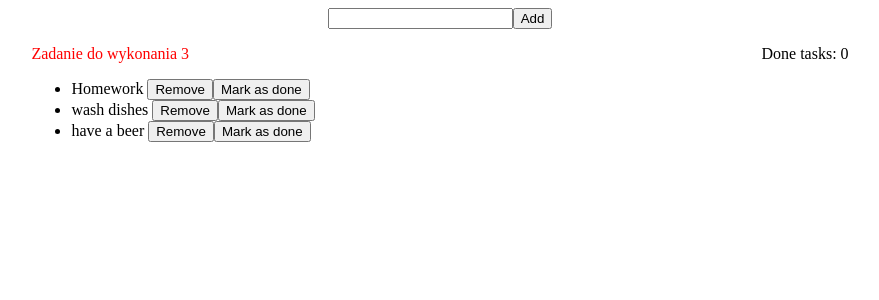
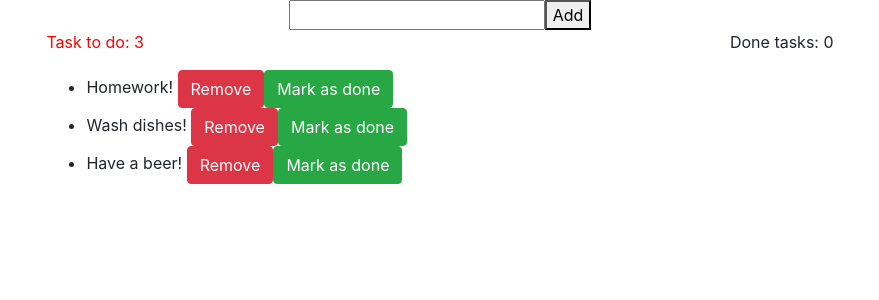
Before and after one commit to gecko031/PSweb, an Angular app: page / in a window 1280 px wide. Shown: the top 300 px of the page, without its empty margins (200-1079 px from the left). Built offline with nearby package versions, Linux system fonts and the light colour scheme.

Commit message:
pipe usage

```diff
--- a/angular.json
+++ b/angular.json
@@ -23,7 +23,8 @@
               "src/assets"
             ],
             "styles": [
-              "src/styles.css"
+              "src/styles.css",
+              "node_modules/bootstrap/dist/css/bootstrap.min.css"
             ],
             "scripts": []
           },
@@ -73,6 +74,7 @@
             "karmaConfig": "src/karma.conf.js",
             "styles": [
               "src/styles.css"
+
             ],
             "scripts": [],
             "assets": [
--- a/package.json
+++ b/package.json
@@ -20,6 +20,7 @@
     "@angular/platform-browser": "^6.1.0",
     "@angular/platform-browser-dynamic": "^6.1.0",
     "@angular/router": "^6.1.0",
+    "bootstrap": "^4.3.1",
     "core-js": "^2.5.4",
     "rxjs": "~6.2.0",
     "zone.js": "~0.8.26"
--- a/src/app/app.module.ts
+++ b/src/app/app.module.ts
@@ -8,6 +8,8 @@ import { DoneTaskComponent } from './done-task/done-task.component';
 import { TasksService } from './services/tasks.services';
 import { TickDirective } from './shared/tick.directive';
 import { DateDirective } from './shared/date.directive';
+import { TransformTaskPipe } from './shared/transform-task.pipe';
+import { SortNamePipe } from './shared/sort-name.pipe';
 
 @NgModule({
   declarations: [
@@ -16,7 +18,9 @@ import { DateDirective } from './shared/date.directive';
     TodoTaskComponent,
     DoneTaskComponent,
     TickDirective,
-    DateDirective
+    DateDirective,
+    TransformTaskPipe,
+    SortNamePipe
   ],
   imports: [
     BrowserModule,
--- a/src/app/done-task/done-task.component.html
+++ b/src/app/done-task/done-task.component.html
@@ -1,6 +1,6 @@
 <p>Done tasks: {{tasksDone.length}}</p>
 <ul>
   <li appTick appDate [date]="task.end" *ngFor="let task of tasksDone">
-    {{task.name}}
+    {{task.name | transformTask: ' - i fajnie'}}
   </li>
 </ul>
--- /dev/null
+++ b/src/app/shared/sort-name.pipe.ts
@@ -0,0 +1,20 @@
+import { Pipe, PipeTransform } from '@angular/core';
+import { Task } from '../model/task.model';
+
+@Pipe({
+  name: 'sortName'
+})
+export class SortNamePipe implements PipeTransform {
+
+  transform(value: Array<Task>, args?: any): Array<Task> {
+    return value.sort((a, b) => {
+      if(a.name.toLowerCase() > b.name.toLowerCase()) {
+        return 1;
+      } else {
+        return 1;
+      }
+
+    });
+  }
+
+}
--- a/src/app/shared/transform-task.pipe.ts
+++ b/src/app/shared/transform-task.pipe.ts
@@ -5,8 +5,8 @@ import { Pipe, PipeTransform } from '@angular/core';
 })
 export class TransformTaskPipe implements PipeTransform {
 
-  transform(value: any, args?: any): any {
-    return null;
+  transform(value: any, args: string = ''): any {
+    return value.charAt(0).toUpperCase() + value.slice(1) + args;
   }
 
 }
--- a/src/app/todo-task/todo-task.component.html
+++ b/src/app/todo-task/todo-task.component.html
@@ -1,9 +1,9 @@
 <div>
   <ng-container *ngIf="tasksList.length > 0; else noTasks">
-    <p [ngStyle]="{color:getColor()}">Zadanie do wykonania {{tasksList.length}}</p>
+    <p [ngStyle]="{color:getColor()}">Task to do: {{tasksList.length}}</p>
     <ul>
-        <li *ngFor="let task of tasksList; let odd = odd" [ngClass]="{'odd-li': odd, 'last-li': tasksList.length === 1}" >
-        {{task.name}}
+        <li appDate [date]="task.created" *ngFor="let task of tasksList | sortName; let odd = odd" [ngClass]="{'odd-li': odd, 'last-li': tasksList.length === 1}" >
+        {{task.name | transformTask: '!'}}
         <button type="button" class="btn btn-danger" (click)="remove(task)">Remove</button>
         <button type="button" class="btn btn-success" (click)="markDone(task)">Mark as done</button>
       </li>
--- a/src/app/todo-task/todo-task.component.ts
+++ b/src/app/todo-task/todo-task.component.ts
@@ -13,7 +13,7 @@ export class TodoTaskComponent implements OnInit {
 
   constructor(private tasksService: TasksService) {
     this.tasksService.getTaskListObs().subscribe((tasks: Array<Task>) => {
-      this.tasksList = tasks;
+      this.tasksList = tasks.slice();
     });
   }
 
```
Also changed, not shown: 1 other file (tests, documents, lock files or other folders).
